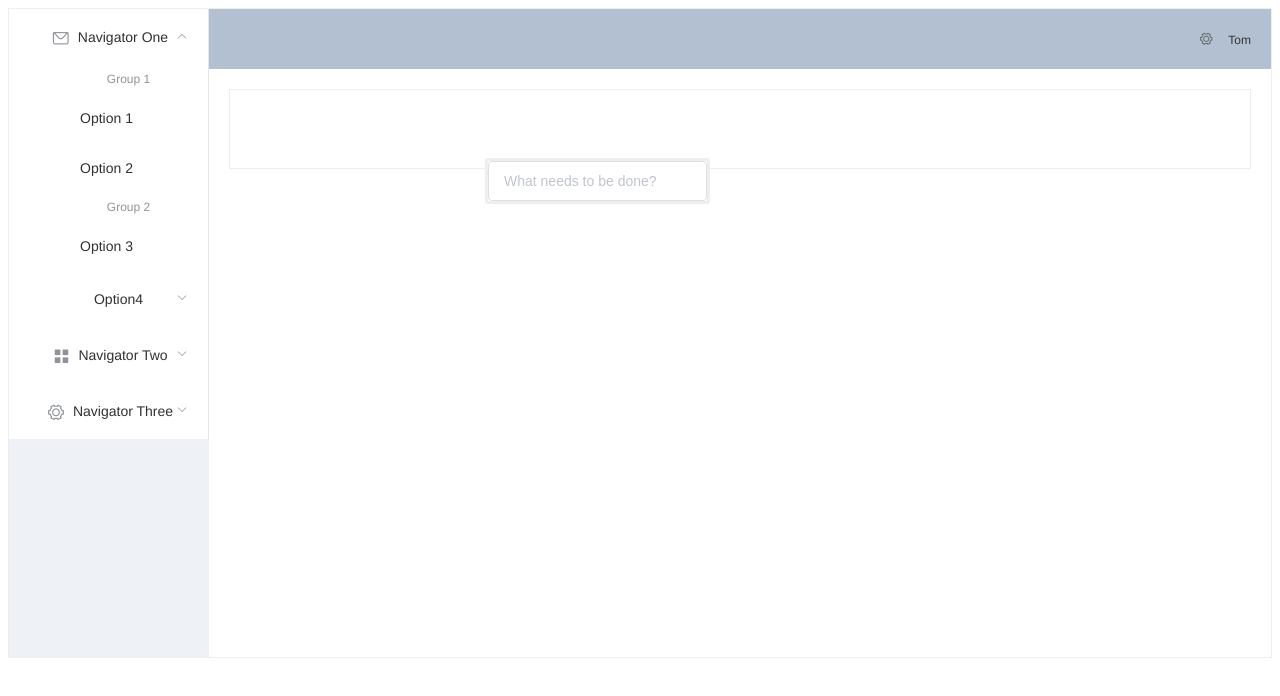
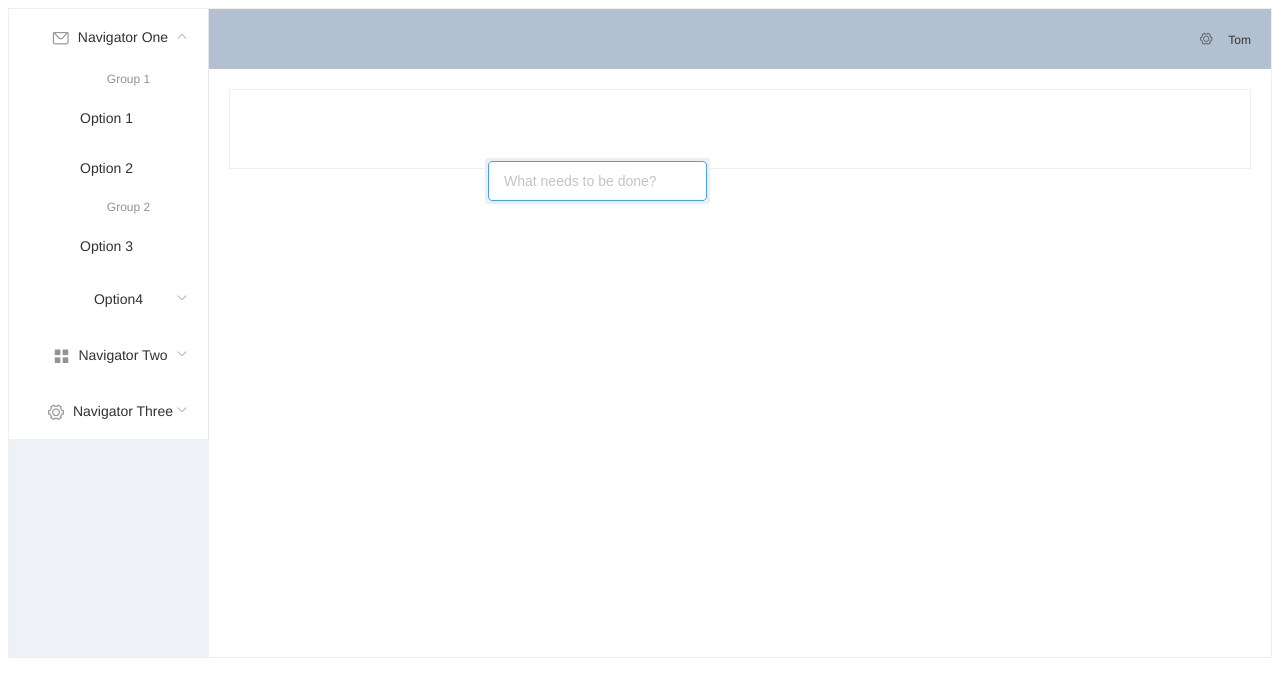
Before and after one commit to angrha/todo-list-client, a Vue app: page / in a window 1280 px wide. Shown: the top 696 px of the page. Built offline with nearby package versions, Linux system fonts and the light colour scheme.

Commit message:
add post todo

```diff
--- a/src/components/Todo.vue
+++ b/src/components/Todo.vue
@@ -1,9 +1,13 @@
 <template>
   <div>
     <el-container style="height: 80px; border: 1px solid #eee;">
-      <el-form class="flx-td">
+      <el-form class="flx-td" @submit.prevent>
         <el-form-item >
-          <el-input v-model="newTodo" class="in-td" placeholder="What needs to be done?"></el-input>
+          <el-input v-model="newTodo"
+          @keyup.enter.native="addTodo(newTodo)"
+          class="in-td"
+          placeholder="What needs to be done?"
+          autofocus></el-input>
         </el-form-item>
       </el-form>
     </el-container>
@@ -11,11 +15,17 @@
 </template>
 
 <script>
+import { mapActions } from 'vuex'
 export default {
   data () {
     return {
       newTodo: ''
     }
+  },
+  methods: {
+    ...mapActions([
+      'addTodo'
+    ])
   }
 }
 </script>
--- a/src/vuex/index.js
+++ b/src/vuex/index.js
@@ -1,19 +1,34 @@
 import Vue from 'vue'
 import Vuex from 'vuex'
-// import axios from 'axios'
+import axios from 'axios'
 // import router from '../router'
 
 Vue.use(Vuex)
 
 // const fancyTodo = 'auth-fancy-todo'
-// const baseUrl = 'http://localhost:3000/api'
+const baseUrl = 'http://localhost:3000/api'
 
 const store = new Vuex.Store({
   state: {
+    todos: []
   },
   mutations: {
+    postTodo (state, payload) {
+      state.todos.push(payload)
+    }
   },
   actions: {
+    addTodo ({commit}, payload) {
+      axios.post(baseUrl + '/todos', {
+        title: payload
+      })
+        .then(response => {
+          commit('postTodo', response.data.todo)
+        })
+        .catch(err => {
+          console.log(err)
+        })
+    }
   }
 })
 
```
